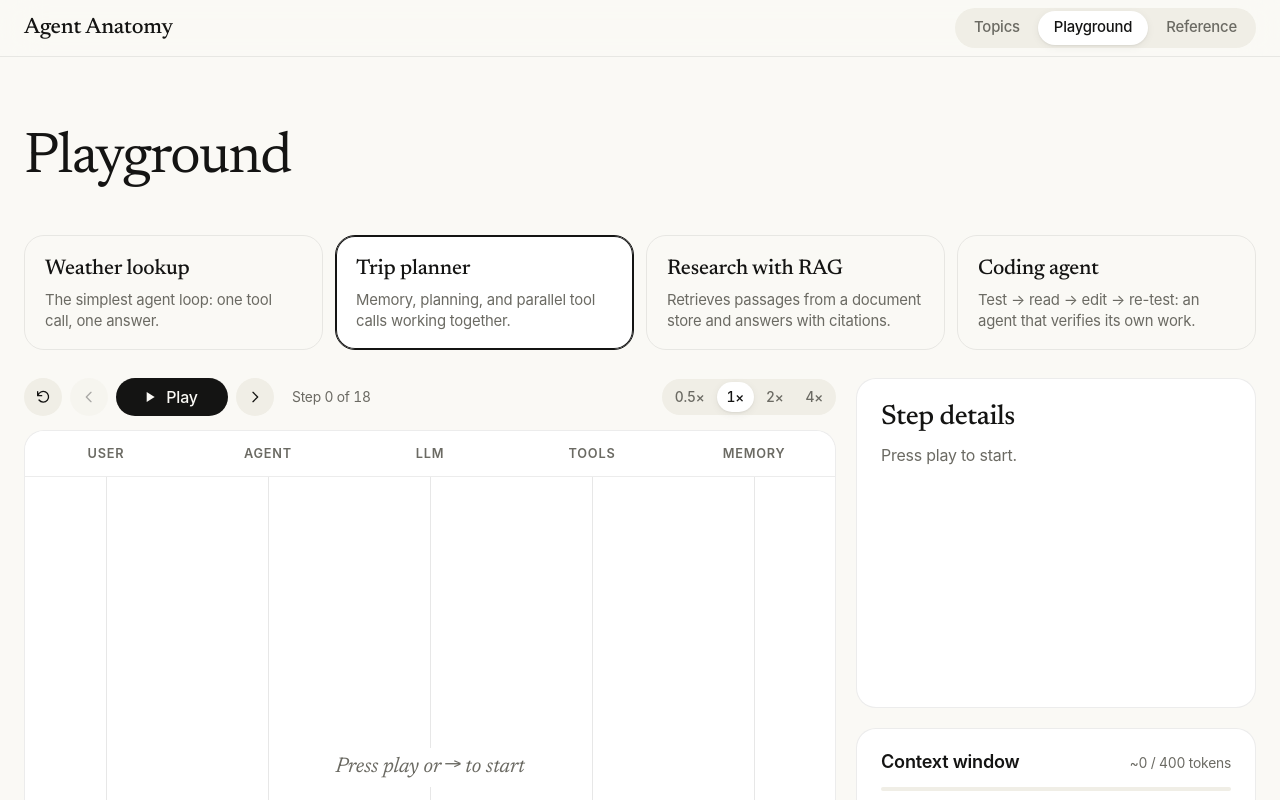
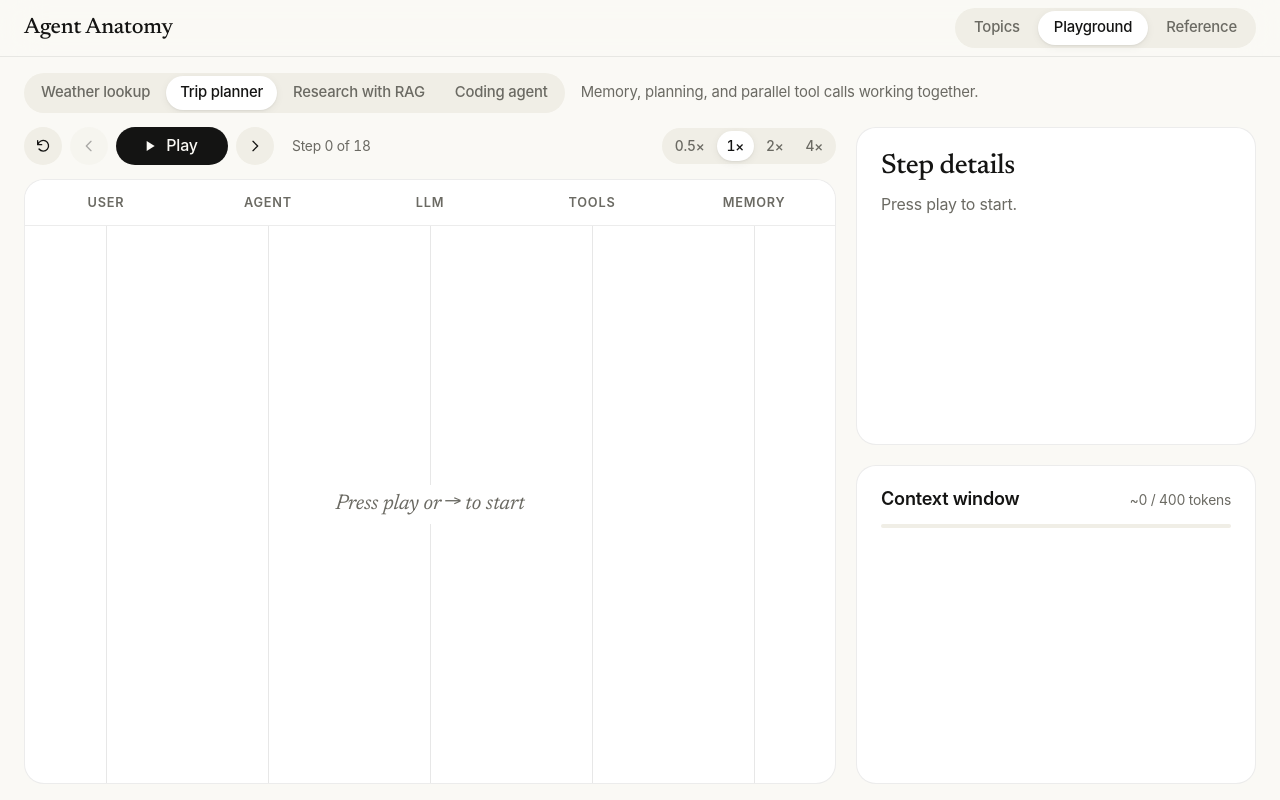
Before and after one commit to robAsyncs/Agent, a React (Vite) app: page /playground/trip in a window 1280 px wide. Shown: the top 800 px of the page. Built offline with nearby package versions, Linux system fonts and the light colour scheme.

Commit message:
Fit the playground on one screen
Replace the page title and scenario cards with a compact scenario switch
so the timeline and side panels fill the viewport below the nav.

```diff
--- a/src/components/FullRun.tsx
+++ b/src/components/FullRun.tsx
@@ -37,7 +37,8 @@ export function FullRun({ scenarios, scenario, startAt, onScenarioChange }: Prop
 
   return (
     <div className="full-run">
-      <div className="scenario-tabs" role="tablist">
+      <div className="scenario-bar">
+        <div className="scenario-switch" role="tablist" aria-label="Scenario">
           {scenarios.map((s) => (
             <button
               key={s.id}
@@ -47,10 +48,11 @@ export function FullRun({ scenarios, scenario, startAt, onScenarioChange }: Prop
               className={s.id === scenario.id ? 'on' : ''}
               onClick={() => onScenarioChange(s.id)}
             >
-            <strong>{s.title}</strong>
-            <span>{s.tagline}</span>
+              {s.title}
             </button>
           ))}
+        </div>
+        <p className="scenario-tagline">{scenario.tagline}</p>
       </div>
 
       <div className="run-grid">
--- a/src/index.css
+++ b/src/index.css
@@ -437,45 +437,96 @@ button:focus-visible {
 
 /* ─── Full run ───────────────────────────────────────────── */
 
-.scenario-tabs {
-  display: grid;
-  grid-template-columns: repeat(auto-fit, minmax(220px, 1fr));
-  gap: 12px;
-  margin-bottom: 28px;
-}
-
-.scenario-tabs button {
-  text-align: left;
+/* The playground fills exactly one screen below the nav on desktop. */
+.playground {
   display: flex;
   flex-direction: column;
-  gap: 4px;
-  padding: 18px 20px;
-  border-radius: var(--radius);
-  border: 1px solid var(--border);
+  /* 56px nav + its 1px border */
+  height: calc(100dvh - 57px);
+  min-height: 560px;
+  padding-top: 16px;
+  padding-bottom: 16px;
+}
+
+.playground .full-run {
+  flex: 1;
+  min-height: 0;
+  display: flex;
+  flex-direction: column;
+}
+
+.playground .run-grid {
+  flex: 1;
+  min-height: 0;
+  height: auto;
+}
+
+@media (max-width: 960px) {
+  .playground {
+    height: auto;
+    min-height: 0;
+    padding-bottom: 48px;
+  }
+}
+
+.scenario-bar {
+  display: flex;
+  flex-wrap: wrap;
+  align-items: center;
+  gap: 8px 16px;
+  margin-bottom: 14px;
+}
+
+.scenario-switch {
+  display: inline-flex;
+  max-width: 100%;
+  overflow-x: auto;
+  scrollbar-width: none;
+  padding: 3px;
+  gap: 2px;
+  border-radius: 999px;
+  background: var(--surface-2);
+}
+
+.scenario-switch button {
+  flex: none;
+  border: 0;
   background: transparent;
-}
-
-.scenario-tabs button strong {
-  font-family: var(--serif);
-  font-size: 1.25rem;
+  padding: 6px 14px;
+  border-radius: 999px;
+  font-size: 0.875rem;
   font-weight: 500;
-  letter-spacing: -0.01em;
-}
-
-.scenario-tabs button span {
+  color: var(--muted);
+}
+
+.scenario-switch button:hover {
+  color: var(--text);
+}
+
+.scenario-switch button.on {
+  background: var(--surface);
+  color: var(--text);
+  box-shadow:
+    0 1px 2px rgb(0 0 0 / 0.06),
+    0 2px 8px rgb(0 0 0 / 0.06);
+}
+
+.scenario-tagline {
+  margin: 0;
   font-size: 0.875rem;
-  line-height: 1.4;
-  color: var(--muted);
-}
-
-.scenario-tabs button:hover {
-  background: var(--surface);
-}
-
-.scenario-tabs button.on {
-  background: var(--surface);
-  border-color: var(--ink);
-  box-shadow: inset 0 0 0 1px var(--ink);
+  color: var(--muted);
+}
+
+.sr-only {
+  position: absolute;
+  width: 1px;
+  height: 1px;
+  padding: 0;
+  margin: -1px;
+  overflow: hidden;
+  clip: rect(0 0 0 0);
+  white-space: nowrap;
+  border: 0;
 }
 
 .run-grid {
--- a/src/pages/Playground.tsx
+++ b/src/pages/Playground.tsx
@@ -17,10 +17,8 @@ export function Playground() {
   const startAt = Number.isInteger(step) && step >= 1 && step <= scenario.steps.length ? step - 1 : -1
 
   return (
-    <main className="app">
-      <header className="page-head">
-        <h1>Playground</h1>
-      </header>
+    <main className="app playground">
+      <h1 className="sr-only">Playground</h1>
       <FullRun
         scenarios={SCENARIOS}
         scenario={scenario}
```
Lines whose indentation alone changed are shown as unchanged.
